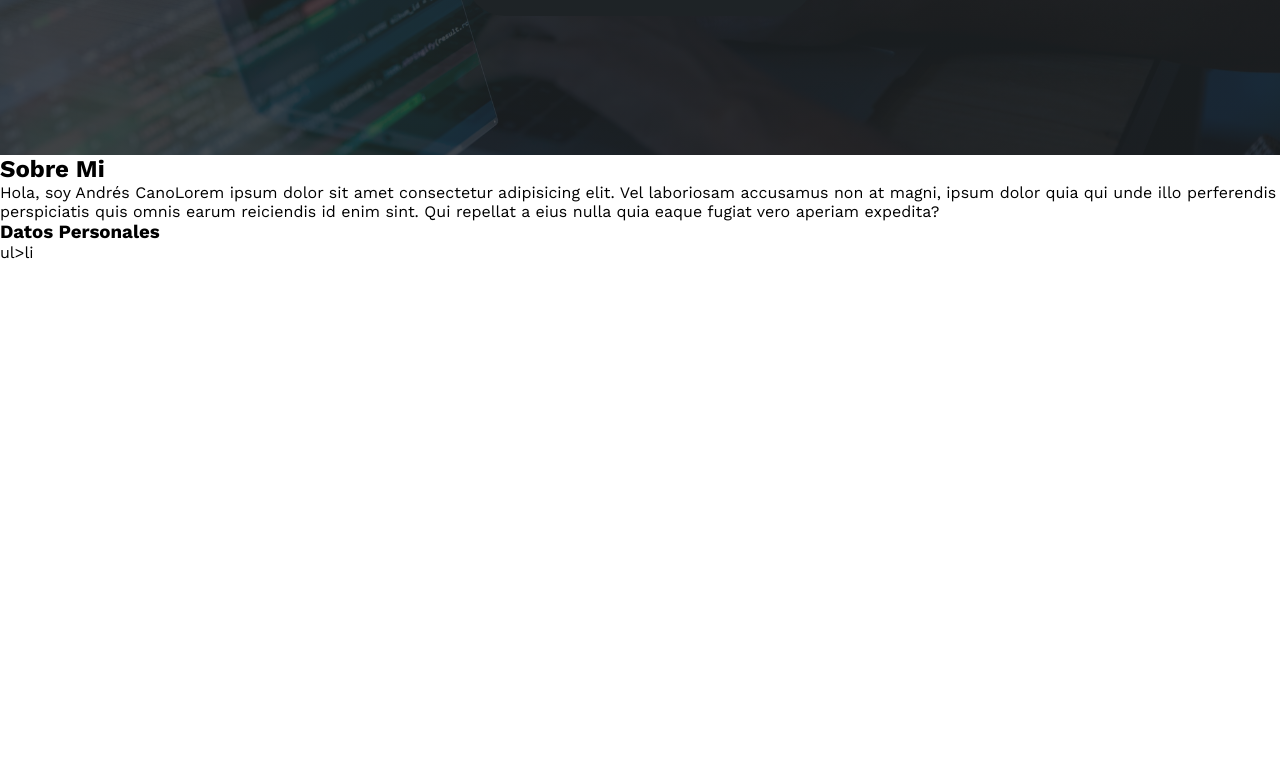
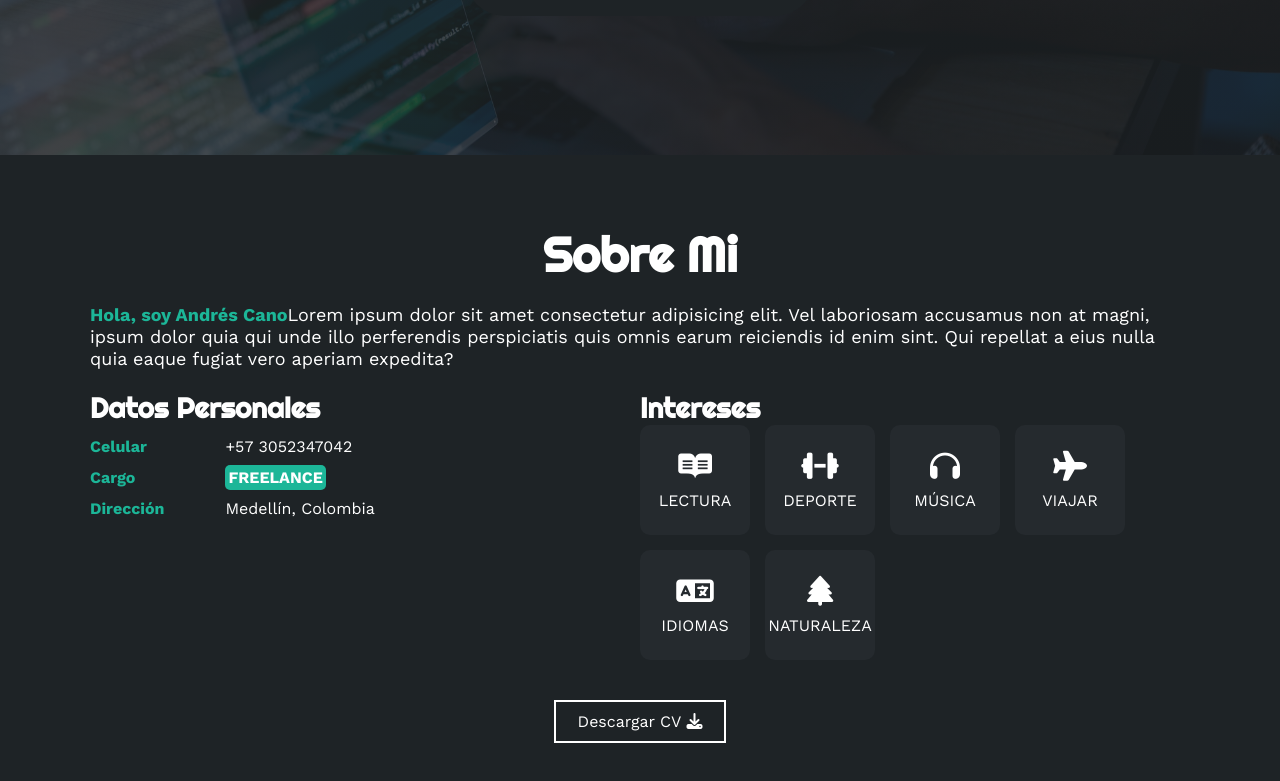
Before and after one commit to devrave/Portafolio_devrave, a plain HTML site: page index.html in a window 1280 px wide. Shown: the part 645-1426 px from the top of the page. Before the commit the page ends 907 px from the top, so only its background shows below. Drawn offline with nearby package versions, Linux system fonts and the light colour scheme.

Commit message:
feat: end about me section and start skills section

```diff
--- a/index.html
+++ b/index.html
@@ -50,7 +50,7 @@
         </div>
     </section>
     <!-- SECCION SOBRE MI -->
-     <section id="sobremi" class="sobremi">
+    <section id="sobremi" class="sobremi">
         <div class="contenido-seccion">
             <h2>Sobre Mi</h2>
             <p><span>Hola, soy Andrés Cano</span>Lorem ipsum dolor sit amet consectetur adipisicing elit. Vel laboriosam accusamus non at magni, ipsum dolor quia qui unde illo perferendis perspiciatis quis omnis earum reiciendis id enim sint. Qui repellat a eius nulla quia eaque fugiat vero aperiam expedita?</p>
@@ -58,16 +58,63 @@
                 <!-- datos personales -->
                  <div class="col">
                     <h3>Datos Personales</h3>
-                    ul>li
+                    <ul>
+                        <li>
+                            <strong>Celular</strong>
+                            +57 3052347042
+                        </li>
+                        <li>
+                            <strong>Cargo</strong>
+                            <span>FREELANCE</span>
+                        </li>
+                        <li>
+                            <strong>Dirección</strong>
+                            Medellín, Colombia
+                        </li>
+                    </ul>
                  </div>
                  <!-- Intereses -->
                  <div class="col">
+                    <h3>Intereses</h3>
+                    <div class="contenedor-intereses">
+                        <div class="interes">
+                            <i class="fa-brands fa-readme"></i>
+                            <span>LECTURA</span>
+                        </div>
+                        <div class="interes">
+                            <i class="fa-solid fa-dumbbell"></i>
+                            <span>DEPORTE</span>
+                        </div>
+                        <div class="interes">
+                            <i class="fa-solid fa-headphones"></i>
+                            <span>MÚSICA</span>
+                        </div>
+                        <div class="interes">
+                            <i class="fa-solid fa-plane"></i>
+                            <span>VIAJAR</span>
+                        </div>
+                        <div class="interes">
+                            <i class="fa-solid fa-language"></i>
+                            <span>IDIOMAS</span>
+                        </div>
+                        <div class="interes">
+                            <i class="fa-solid fa-tree"></i>
+                            <span>NATURALEZA</span>
+                        </div>
+                    </div>
+                 </div>
+            </div>
+            <button>
+                Descargar CV <i class="fa-solid fa-download"></i>
+                <span class="overlay"></span>
+            </button>
+        </div>
+    </section>
 
 
-                 </div>
-            </div>
-        </div>
-     </section>
+
+
+
 
 
 
--- a/style.css
+++ b/style.css
@@ -6,6 +6,7 @@
 :root {
     /* Colores principales */
     --color-primary: #1e2326; /* Azul oscuro */
+    --color-primary-two: #252A2E; /* Azul oscuro */
     --color-secondar: #1cb698;/* Verde mar */
     --color-tertiary: #ffffff;  /* Blanco */
 }
@@ -129,5 +130,105 @@ html{
 .inicio .contenido-banner .redes a:hover{
     background-color: var(--color-secondar);
     transition: .6s;
+}
+.sobremi{
+    background-color: var(--color-primary);
+    color: var(--color-tertiary);
+    padding: 50px 20px;
+}
+.sobremi .contenido-seccion{
+    max-width: 1100px;
+    margin: auto;
+}
+.sobremi h2{
+    font-size: 48px;
+    font-family: 'Righteous';
+    text-align: center;
+    padding: 20px 0;
+}
+.sobremi .contenido-seccion p{
+    font-size: 18px;
+    line-height: 22px;
+    margin-bottom: 20px;
+}
+.sobremi .contenido-seccion p span{
+    color: var(--color-secondar);
+    font-weight: bold;
+}
+.sobremi .fila{
+    display: flex;
 
 }
+.sobremi .fila .col{
+    width: 50%;
+}
+.sobremi .fila .col h3{
+    font-size: 28px;
+    font-family:'Righteous';
+}
+.sobremi .fila .col ul{
+    list-style: none;
+}
+.sobremi .fila .col ul li{
+    margin: 12px 0px;
+}
+.sobremi .fila li strong{
+  display: inline-block;
+  color: var(--color-secondar);
+  width: 130px;
+}
+.sobremi .fila li span{
+    background-color: var(--color-secondar);
+    padding: 3px;
+    font-weight: bold;
+    border-radius: 5px;
+}
+.sobremi .fila .col .contenedor-intereses{
+    display: flex;
+    flex-wrap: wrap;
+}
+.sobremi .fila .col .interes{
+    width: 110px;
+    height: 110px;
+    background-color: var(--color-primary-two);
+    border-radius: 10px;
+    margin: 0px 15px 15px 0px;
+    display: flex;
+    flex-direction: column;
+    align-items: center;
+    justify-content: center;
+    transition: .3s
+}
+.sobremi .fila .col .interes:hover{
+    background-color: var(--color-secondar);
+}
+.sobremi .fila .col .interes i{
+    font-size: 30px;
+    margin-bottom: 10px;
+}
+.sobremi button{
+    cursor: pointer;
+    background-color: transparent;
+    border: 2px solid var(--color-tertiary);
+    display: block;
+    margin: 25px auto;
+    padding: 10px 22px;
+    font-size: 16px;
+    color: var(--color-tertiary);
+    position: relative;
+    z-index: 10;
+    transition: .3s;
+}
+.sobremi button .overlay{
+    position: absolute;
+    top:0;
+    left: 0;
+    width: 0;
+    height:100% ;
+    background-color: var(--color-secondar);
+    z-index: -1;
+    transition: 1s;
+}
+.sobremi button:hover .overlay{
+    width: 100%;
+}
```
